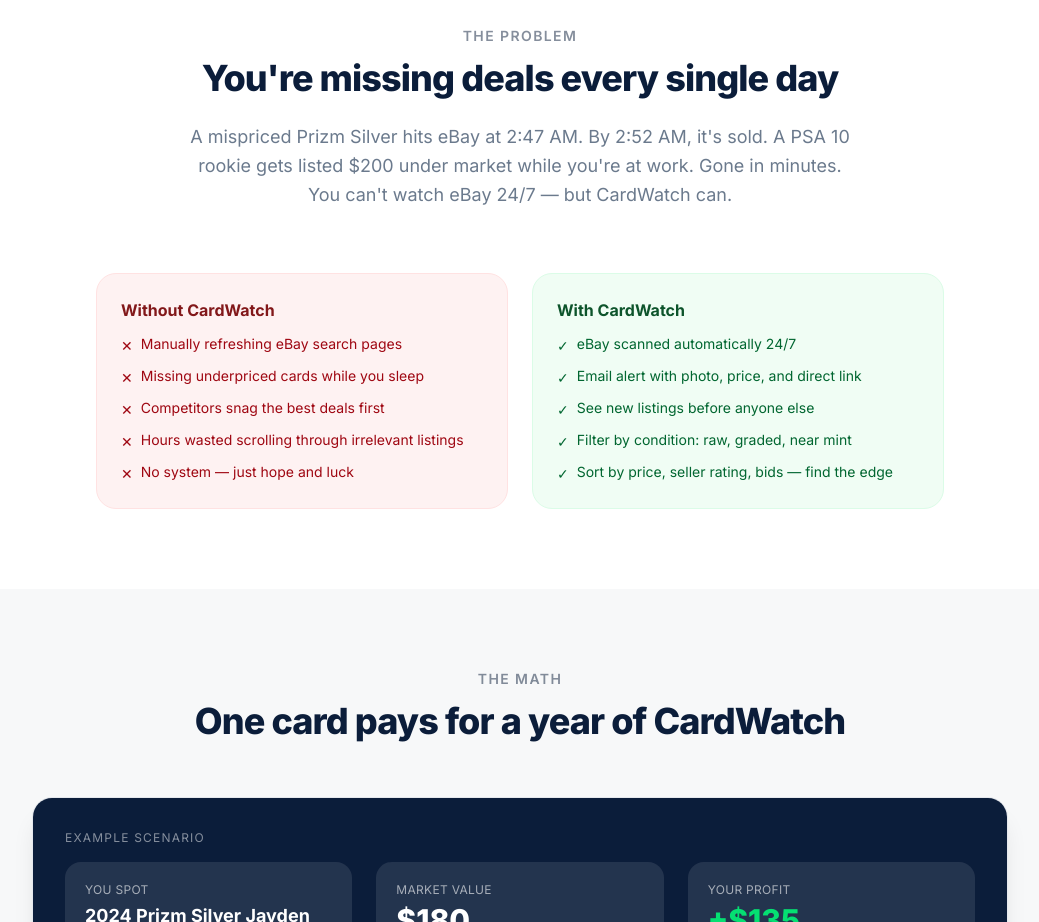
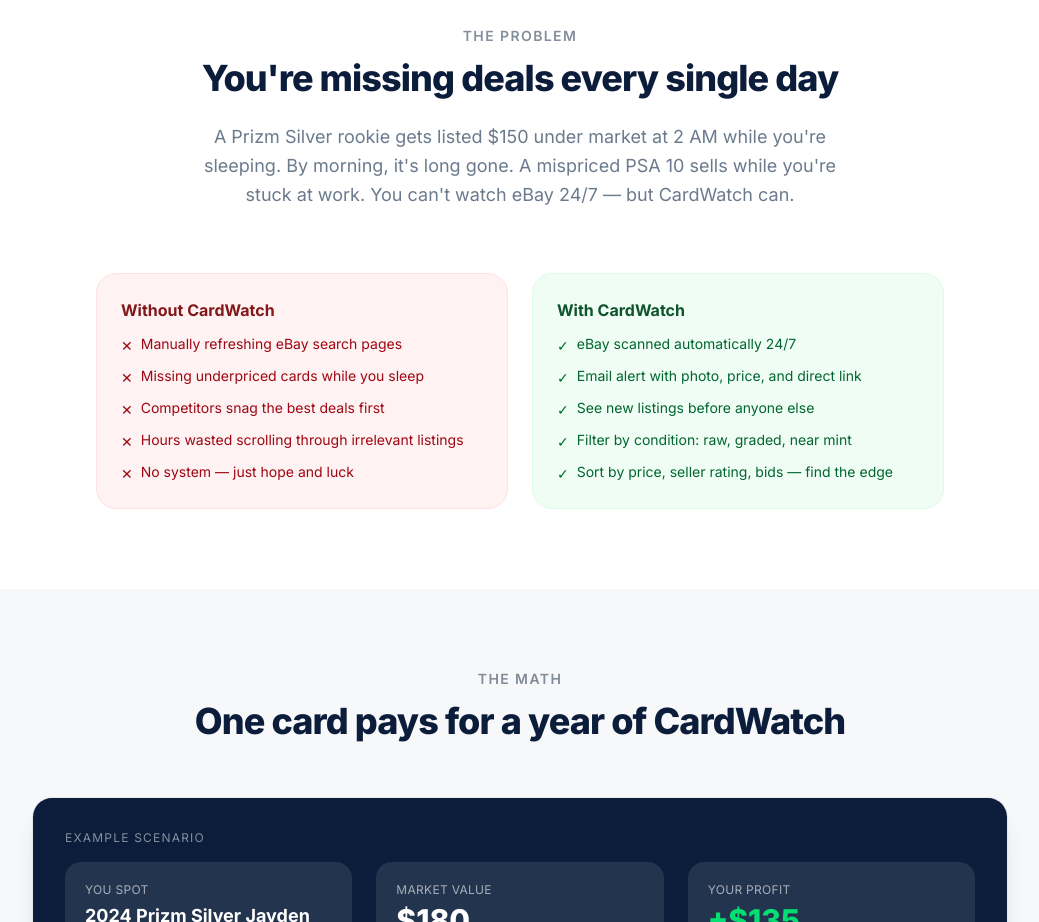
Before and after one commit to piercepaulemail-cyber/cardwatch, a Next.js app: page / in a window 1280 px wide. Shown: the part 1000-1922 px from the top of the page, without its empty margins (120-1159 px from the left). Built offline with nearby package versions, Linux system fonts and the light colour scheme.

Commit message:
Fix landing page example - remove 5-min sold timeframe

```diff
--- a/src/app/page.tsx
+++ b/src/app/page.tsx
@@ -208,8 +208,8 @@
               You&apos;re missing deals every single day
             </h2>
             <p className="text-lg text-muted-foreground max-w-2xl mx-auto leading-relaxed">
-              A mispriced Prizm Silver hits eBay at 2:47 AM. By 2:52 AM, it&apos;s sold.
-              A PSA 10 rookie gets listed $200 under market while you&apos;re at work. Gone in minutes.
+              A Prizm Silver rookie gets listed $150 under market at 2 AM while you&apos;re sleeping.
+              By morning, it&apos;s long gone. A mispriced PSA 10 sells while you&apos;re stuck at work.
               You can&apos;t watch eBay 24/7 — but CardWatch can.
             </p>
           </div>
```
